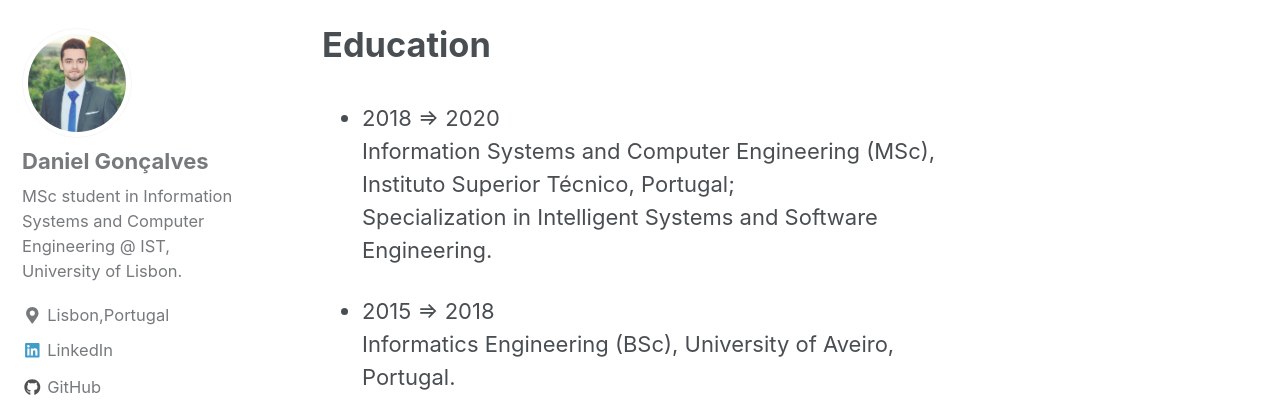
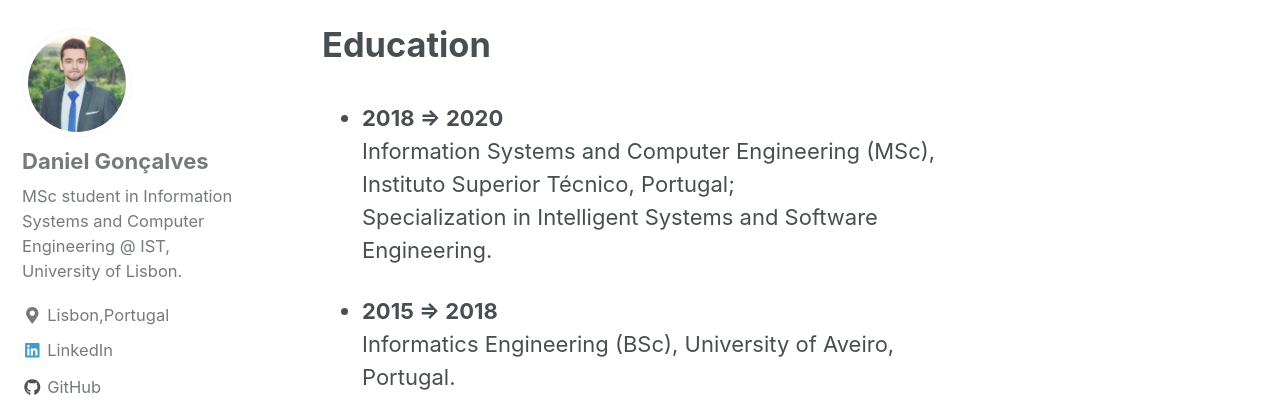
Before and after one commit to danielmg97/danielmg97.github.io, a Jekyll site: the page built from _pages/education.md, in a window 1280 px wide and 900 px high, scrolled down 937 px. Shown: the part 150-558 px from the top of the window. Built offline with Jekyll 4.4.1, drawn with Linux system fonts in a browser that asks for light colours; cached includes are drawn as plain includes; nearby versions of some CDN libraries.

```diff
--- a/_pages/education.md
+++ b/_pages/education.md
@@ -5,6 +5,6 @@ header:
   image: "/images/ai.png"
 ---
 
-* 2018 ⇒ 2020 <br> Information Systems and Computer Engineering (MSc), Instituto Superior Técnico, Portugal; <br> Specialization in Intelligent Systems and Software Engineering.
+* **2018 ⇒ 2020** <br> Information Systems and Computer Engineering (MSc), Instituto Superior Técnico, Portugal; <br> Specialization in Intelligent Systems and Software Engineering.
 
-* 2015 ⇒ 2018 <br> Informatics Engineering (BSc), University of Aveiro, Portugal.
+* **2015 ⇒ 2018** <br> Informatics Engineering (BSc), University of Aveiro, Portugal.
```
